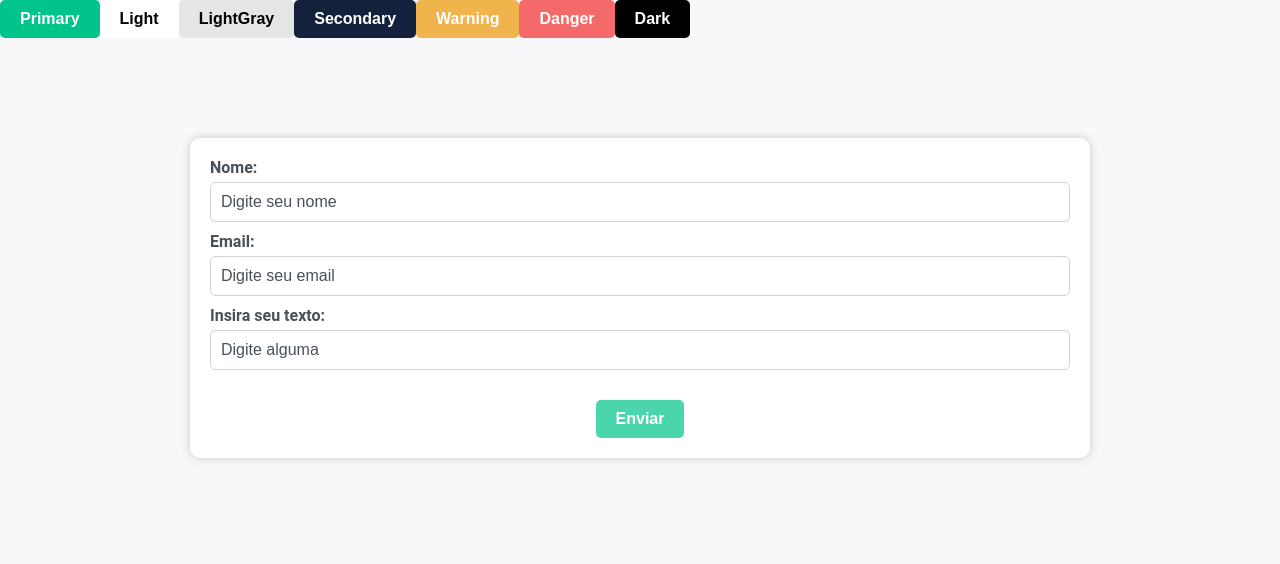
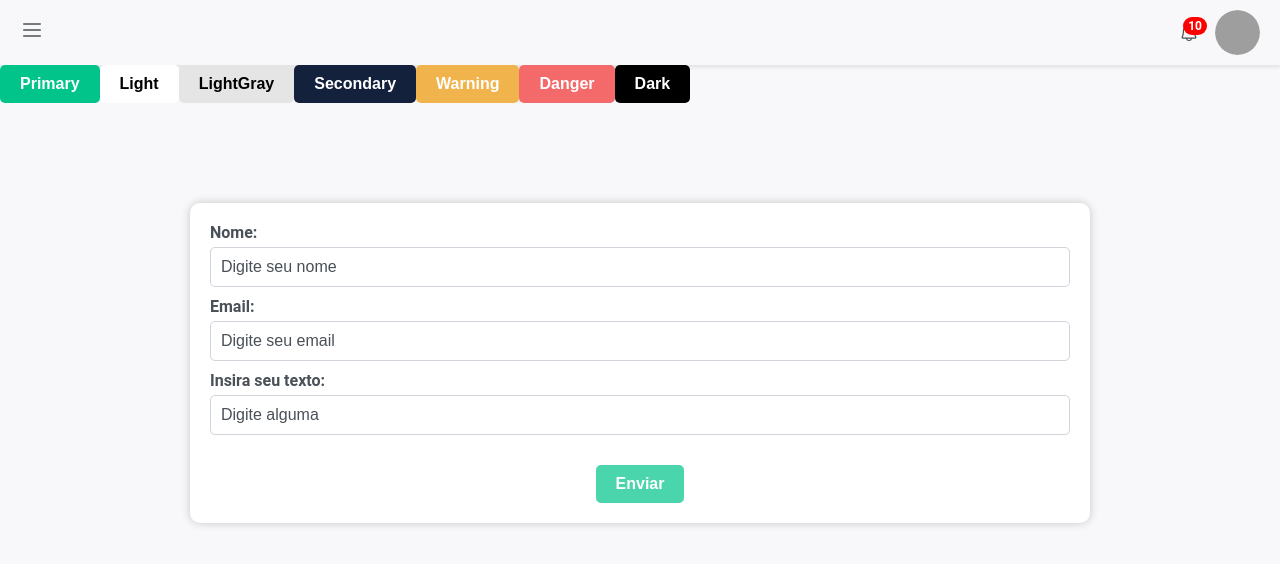
Before and after one commit to SmartSEsistemas/projectRegisterFrontend, a Next.js app: page / in a window 1280 px wide. Shown: the top 564 px of the page. Built offline with nearby package versions, Linux system fonts and the light colour scheme; grey boxes are pictures that could not be loaded.

Commit message:
feat: :sparkles: Criacacão dos componentes navBar e sideBar
Alem de adicionar os componentes navBar e sideBar, instala tambem bibliotecas de icones, radix e a documentacao do storeBook

```diff
--- /dev/null
+++ b/src/components/Navbar/Navbar.tsx
@@ -0,0 +1,57 @@
+// components/Navbar.tsx
+import React, { useContext } from 'react';
+import { AvatarFallback, AvatarImage, AvatarRoot, DropdownContent, DropdownItem, FirstSide, Logo, MenuIcon, NavItems, NavbarContainer, NotificationCount, NotificationIcon, NotificationWrapper, SettingsIcon, SingOutIcon } from './style';
+import { ThemeContext } from '@/contexts/ThemeContext';
+import * as DropdownMenu from '@radix-ui/react-dropdown-menu';
+
+
+
+const Navbar = ({ onMenuClick, isSidebarVisible }: { onMenuClick: () => void; isSidebarVisible: boolean }) => {
+
+    const { theme } = useContext(ThemeContext); // Acesse o tema atual
+
+    const handleClick = () => {
+        console.log("click");
+        onMenuClick();
+      };
+
+    return (
+        <NavbarContainer theme={theme} isSidebarVisible={isSidebarVisible} >
+
+            <FirstSide>
+                <Logo> <MenuIcon size={24} onClick={handleClick} /> </Logo>
+            </FirstSide>
+
+            <NavItems>
+                <NotificationWrapper>
+                    <NotificationIcon size={20} />
+                    <NotificationCount show={true}>10</NotificationCount>
+                </NotificationWrapper>
+
+                <DropdownMenu.Root>
+                    <DropdownMenu.Trigger asChild>
+                        <AvatarRoot>
+                            <AvatarImage
+                                src="https://images.unsplash.com/photo-1492633423870-43d1cd2775eb?&w=128&h=128&dpr=2&q=80"
+                                alt="Colm Tuite"
+                            />
+                            <AvatarFallback delayMs={600}>
+                                CT
+                            </AvatarFallback>
+                        </AvatarRoot>
+                    </DropdownMenu.Trigger>
+                    <DropdownContent>
+                        <DropdownItem onSelect={() => console.log('Edit profile')}>
+                            <SettingsIcon size={20} /> Edit profile
+                        </DropdownItem>
+                        <DropdownItem onSelect={() => console.log('Logout')}>
+                            <SingOutIcon size={20} /> Logout
+                        </DropdownItem>
+                    </DropdownContent>
+                </DropdownMenu.Root>
+            </NavItems>
+        </NavbarContainer>
+    );
+};
+
+export default Navbar;
--- /dev/null
+++ b/src/components/Navbar/style.ts
@@ -0,0 +1,162 @@
+// styles/NavbarStyles.ts
+import { Bell, Gear, List, SignOut } from '@phosphor-icons/react';
+import * as Avatar from '@radix-ui/react-avatar';
+import styled from 'styled-components';
+import * as colors from '@radix-ui/colors';
+import { Content, Item } from '@radix-ui/react-dropdown-menu';
+
+
+
+export const NavbarContainer = styled.div<{ isSidebarVisible: boolean }>`
+  display: flex;
+  justify-content: space-between;
+  align-items: center;
+  background-color: ${({ theme }) => (theme.theme === 'dark' ? theme.background : theme.background)};
+  padding: 10px 20px;
+  color: white;
+  box-shadow: 0 2px 4px rgba(0, 0, 0, 0.1);
+  ${({ isSidebarVisible }) =>
+    isSidebarVisible &&
+    `
+    padding-left: 260px;
+    transition: padding-left 0.2s ease;
+  `}
+  ${({isSidebarVisible }) =>
+    !isSidebarVisible &&
+    `
+    transition: padding-left 0.2s ease;
+  `}
+`;
+
+export const Logo = styled.div`
+  font-size: 24px;
+  font-weight: bold;
+  cursor: pointer;
+  background-color: transparent;
+`;
+
+export const NavItems = styled.ul`
+  display: flex;
+  list-style-type: none;
+  margin: 0;
+  background: transparent;
+  align-items: center;
+  padding: 0;
+  gap: 1rem;
+`;
+
+export const NavItem = styled.li`
+  margin-left: 20px;
+  background: transparent;
+  color: ${({ theme }) => (theme.theme === 'dark' ? "#A6B0CF" : "#495057")};
+  &:hover {
+    color: #5dd5c5;
+  }
+`;
+
+export const MenuIcon = styled(List)`
+  color: ${({ theme }) => (theme.theme === 'dark' ? "#A6B0CF" : "#495057")};
+  background-color: transparent;
+  cursor: pointer;
+
+`;
+
+export const NotificationIcon = styled(Bell)`
+  color: ${({ theme }) => (theme.theme === 'dark' ? "#A6B0CF" : "#495057")};
+  background-color: transparent;
+  cursor: pointer;
+`
+export const SingOutIcon = styled(SignOut)`
+  color: ${({ theme }) => (theme.theme === 'dark' ? "#A6B0CF" : "#495057")};
+  background-color: transparent;
+  cursor: pointer;
+`
+export const SettingsIcon = styled(Gear)`
+  color: ${({ theme }) => (theme.theme === 'dark' ? "#A6B0CF" : "#495057")};
+  background-color: transparent;
+  cursor: pointer;
+`
+
+export const NotificationWrapper = styled.div`
+  position: relative;
+  display: inline-flex;
+  align-items: center;
+  justify-content: center;
+`;
+
+export const NotificationCount = styled.span<{ show: boolean }>`
+  position: absolute;
+  top: -6px;
+  right: -8px;
+  background-color: red;
+  color: white;
+  font-size: 12px;
+  font-weight: bold;
+  padding: 2px 5px;
+  border-radius: 10px;
+  min-width: 14px;
+  text-align: center;
+  display: ${({ show }) => (show ? "inline" : "none")};
+`;
+
+
+
+
+export const FirstSide = styled.div`
+    display: flex;
+    align-items: center;
+    background-color: transparent;
+`
+
+
+export const AvatarRoot = styled(Avatar.Root)`
+  display: inline-flex;
+  align-items: center;
+  justify-content: center;
+  vertical-align: middle;
+  overflow: hidden;
+  user-select: none;
+  width: 45px;
+  height: 45px;
+  border-radius: 100%;
+  background-color: ${colors.blackA.blackA3};
+`;
+
+export const AvatarImage = styled(Avatar.Image)`
+  width: 100%;
+  height: 100%;
+  object-fit: cover;
+  border-radius: inherit;
+`;
+
+export const AvatarFallback = styled(Avatar.Fallback)`
+  width: 100%;
+  height: 100%;
+  display: flex;
+  align-items: center;
+  justify-content: center;
+  background-color: white;
+  color: ${colors.violet.violet11};
+  font-size: 15px;
+  line-height: 1;
+  font-weight: 500;
+`;
+
+export const DropdownContent = styled(Content)`
+  // Estilos para o container do menu
+  background-color: ${({ theme }) => (theme.theme === 'dark' ? theme.background : theme.background)};
+  color: ${({ theme }) => (theme.theme === 'dark' ? "#A6B0CF" : "#495057")};
+  border-radius: 4px;
+  box-shadow: 0 2px 4px rgba(0, 0, 0, 0.1);
+  padding: 8px 0;
+  min-width: 180px;
+`;
+
+export const DropdownItem = styled(Item)`
+  // Estilos para os itens do menu
+  display: flex;
+  align-items: center;
+  padding: 8px 16px;
+  cursor: pointer;
+  gap: 5px;
+`;
--- /dev/null
+++ b/src/components/Sidebar/SiderBar.tsx
@@ -0,0 +1,33 @@
+// components/Sidebar.tsx
+import React from 'react';
+import { SidebarContainer, SidebarHeader, SidebarContent, SidebarMenu, SidebarMenuItem } from './style';
+
+
+
+
+export const Teste = () => {
+
+  const fields = [
+    { name: 'nome', },
+    { name: 'email'},
+    { name: 'text' },
+    { name: 'Te' },
+    { name: 'Ste' },
+    { name: 'RTE' },
+  ];
+
+  return (
+    <SidebarContainer>
+      <SidebarHeader>
+        {/* Logo e nome da aplicação */}
+      </SidebarHeader>
+      <SidebarContent>
+        <SidebarMenu>
+          {fields.map((field) => (
+            <SidebarMenuItem key={field.name}>{field.name}</SidebarMenuItem>
+          ))}
+        </SidebarMenu>
+      </SidebarContent>
+    </SidebarContainer>
+  );
+};
--- /dev/null
+++ b/src/components/Sidebar/style.ts
@@ -0,0 +1,39 @@
+import styled from "styled-components";
+
+// style.ts
+export const SidebarContainer = styled.div`
+  position: fixed;
+  top: 0;
+  left: 0;
+  width: 250px;
+  height: 100%;
+  background-color: ${({ theme }) => (theme.theme === 'dark' ? theme.background : theme.background)};
+  color: ${({ theme }) => (theme.theme === 'dark' ? '#A6B0CF' : '#495057')};
+  box-shadow: 2px 0 4px rgba(0, 0, 0, 0.1);
+  padding: 20px;
+  z-index: 1000;
+  overflow: auto;
+`;
+
+export const SidebarHeader = styled.div`
+  display: flex;
+  align-items: center;
+  justify-content: space-between;
+  margin-bottom: 20px;
+`;
+
+export const SidebarContent = styled.div`
+  flex: 1;
+`;
+
+export const SidebarMenu = styled.ul`
+  list-style-type: none;
+  padding: 0;
+  margin: 0;
+`;
+
+export const SidebarMenuItem = styled.li`
+  padding: 8px 0;
+  cursor: pointer;
+  transition: all 0.3s ease;
+`;
--- a/src/pages/index.tsx
+++ b/src/pages/index.tsx
@@ -6,13 +6,15 @@ import { ToastContainer } from "react-toastify";
 import "react-toastify/dist/ReactToastify.css";
 import Form, { Field } from "@/components/Forms/Form";
 import { z } from 'zod';
-
+import { Teste } from "@/components/Sidebar/SiderBar";
+import Navbar from "@/components/Navbar/Navbar";
 export interface FieldArray extends Array<Field> {}
 
 
 const validationSchema = z.object({
   nome: z.string().min(1, 'Nome é obrigatório.'),
   email: z.string().email('Email inválido.'),
+  text: z.string().min(1, 'Texto é obrigatório.'),
 });
 
 
@@ -20,6 +22,13 @@ const ThemeToggleButton = () => {
   const { toggleTheme } = useContext(ThemeContext);
   const { showToast } = useToast();
   const [formValues, setFormValues] = useState({ nome: '', email: '' });
+
+
+  const [isSidebarVisible, setIsSidebarVisible] = useState(false);
+
+  const handleMenuClick = () => {
+    setIsSidebarVisible(!isSidebarVisible);
+  };
 
 
   const fields:FieldArray = [
@@ -50,8 +59,15 @@ const ThemeToggleButton = () => {
     toggleTheme();
   };
 
+
   return (
     <>
+      <div>
+        <Navbar onMenuClick={handleMenuClick} isSidebarVisible={isSidebarVisible} />
+        {isSidebarVisible && <Teste />}
+
+      </div>
+
       <Button variant="primary" onClick={() => showToast("Alert Success", "success")}>
         Primary
       </Button>
@@ -82,7 +98,7 @@ const ThemeToggleButton = () => {
         validationSchema={validationSchema}
       />
 
-      <ToastContainer limit={5} toastStyle={{ backgroundColor: "transparent", boxShadow: "black 0px 2px 10px", fontWeight: "bold" }} />
+      <ToastContainer limit={5} toastStyle={{ backgroundColor: "transparent", background:"transparent", boxShadow: "black 0px 2px 10px", fontWeight: "bold" }} />
     </>
   );
 };
```
Also changed, not shown: package.json (+17 -2 lines), .eslintrc.json, 2 other files (tests, documents, lock files or other folders).
